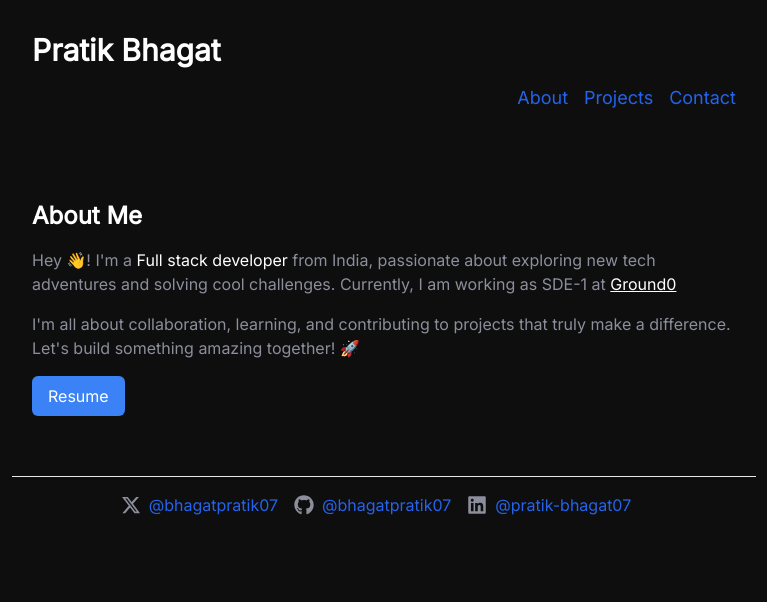
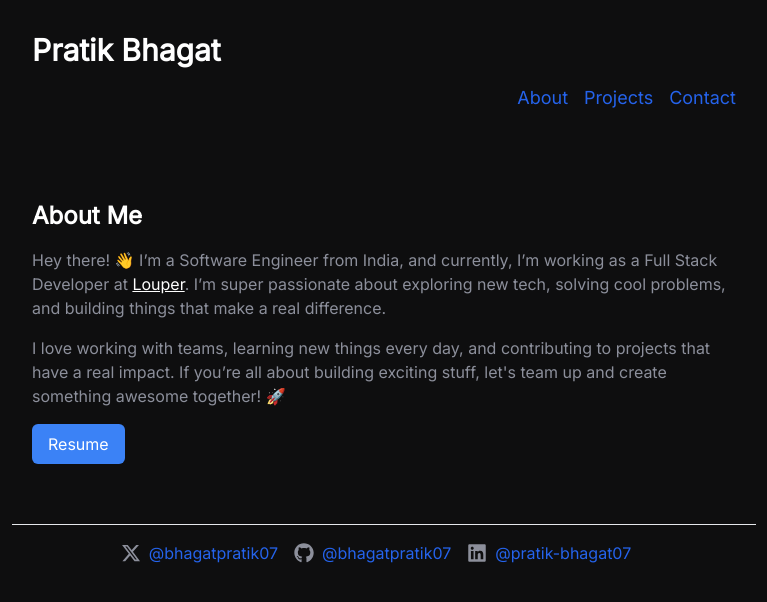
Before and after one commit to bhagatpratik07/portfolio, a React (Vite) app: page / in a window 1280 px wide. Shown: the top 602 px of the page, without its empty margins (256-1023 px from the left). Built offline with nearby package versions, Linux system fonts and the light colour scheme.

Commit message:
(update) about me and experience

```diff
--- a/src/pages/About.jsx
+++ b/src/pages/About.jsx
@@ -3,17 +3,18 @@ export default function About() {
     <div className="max-w-3xl mx-auto p-8 font-medium">
       <h2 className="text-2xl font-semibold mb-4 text-white">About Me</h2>
       <p className="mb-4">
-        Hey 👋! I&apos;m a{" "}
-        <span className="text-white">Full stack developer</span> from India,
-        passionate about exploring new tech adventures and solving cool
-        challenges. Currently, I am working as SDE-1 at{" "}
-        <a href="https://ground0.ai" target="_blank" rel="noreferrer">
-          <span className="text-white underline">Ground0</span>
+        Hey there! 👋 I’m a Software Engineer from India, and currently, I’m
+        working as a Full Stack Developer at{" "}
+        <a href="https://louper.io" target="_blank" rel="noreferrer">
+          <span className="text-white underline">Louper</span>
         </a>
+        . I’m super passionate about exploring new tech, solving cool problems,
+        and building things that make a real difference.
       </p>
       <p className="mb-4">
-        I&apos;m all about collaboration, learning, and contributing to projects
-        that truly make a difference. Let&apos;s build something amazing
+        I love working with teams, learning new things every day, and
+        contributing to projects that have a real impact. If you’re all about
+        building exciting stuff, let&apos;s team up and create something awesome
         together! 🚀
       </p>
       <button
```
Also changed, not shown: 1 other file (tests, documents, lock files or other folders).
